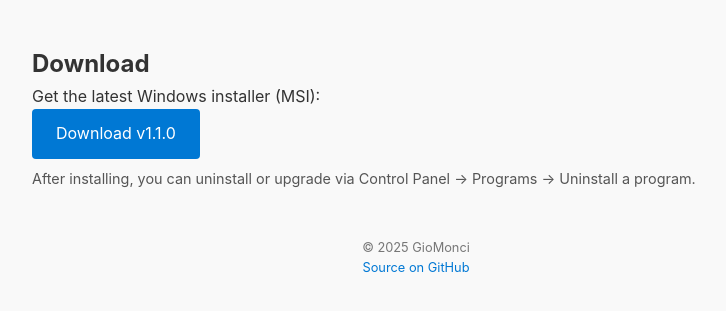
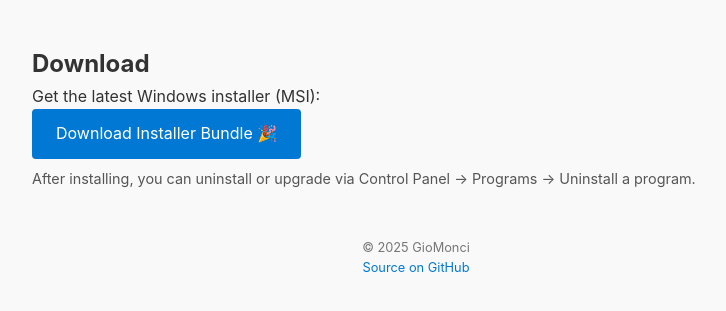
Before and after one commit to GioMonci/Fix-My-Corrupt-Windows, a plain HTML site: page index.html in a window 1280 px wide. Shown: the part 135-446 px from the top of the page, without its empty margins (224-950 px from the left). Drawn offline with Linux system fonts and the light colour scheme.

Commit message:
Update index.html

```diff
--- a/index.html
+++ b/index.html
@@ -17,9 +17,9 @@
         <h2>Download</h2>
         <p>Get the latest Windows installer (MSI):</p>
         <a class="btn"
-           href="https://raw.githubusercontent.com/GioMonci/Fix-My-Corrupt-Windows/main/Installer/FMCW%20Installer.msi"
+           href="https://raw.githubusercontent.com/GioMonci/Fix-My-Corrupt-Windows/main/Installer.zip"
            download>
-            Download v1.1.0
+          Download Installer Bundle 🎉
         </a>
         <p class="note">After installing, you can uninstall or upgrade via Control Panel → Programs → Uninstall a program.</p>
     </section>
```
